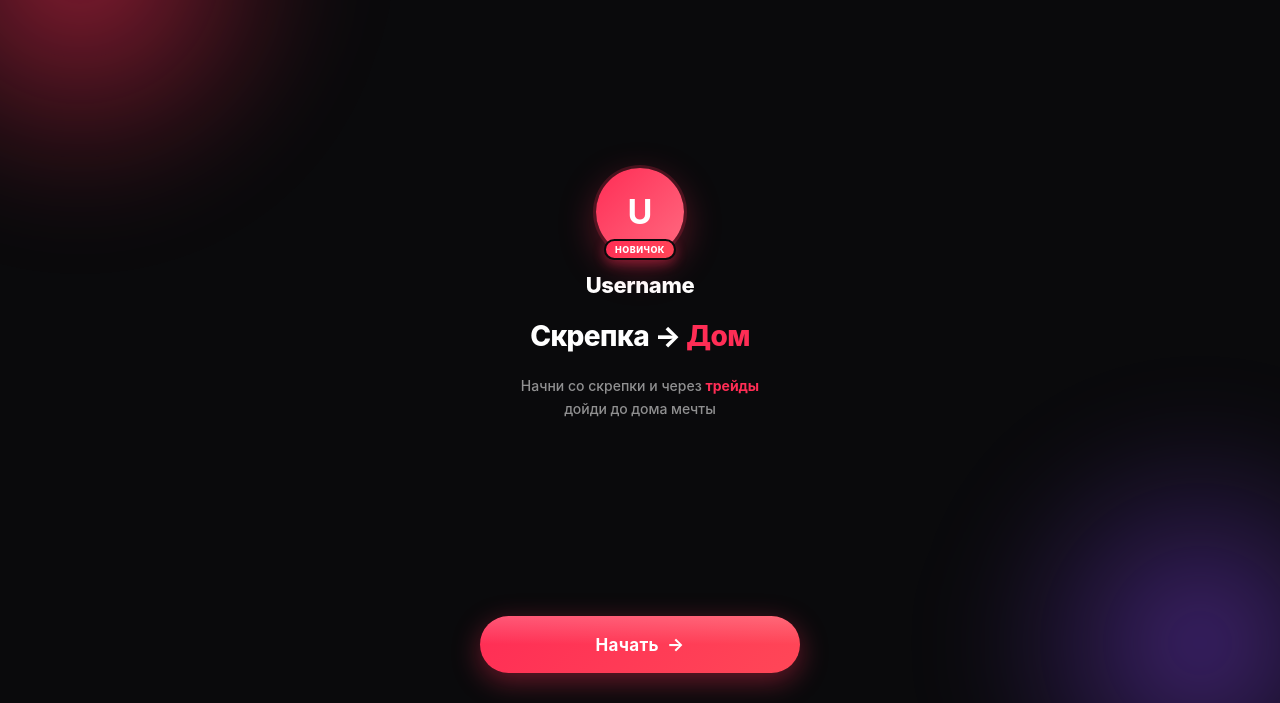
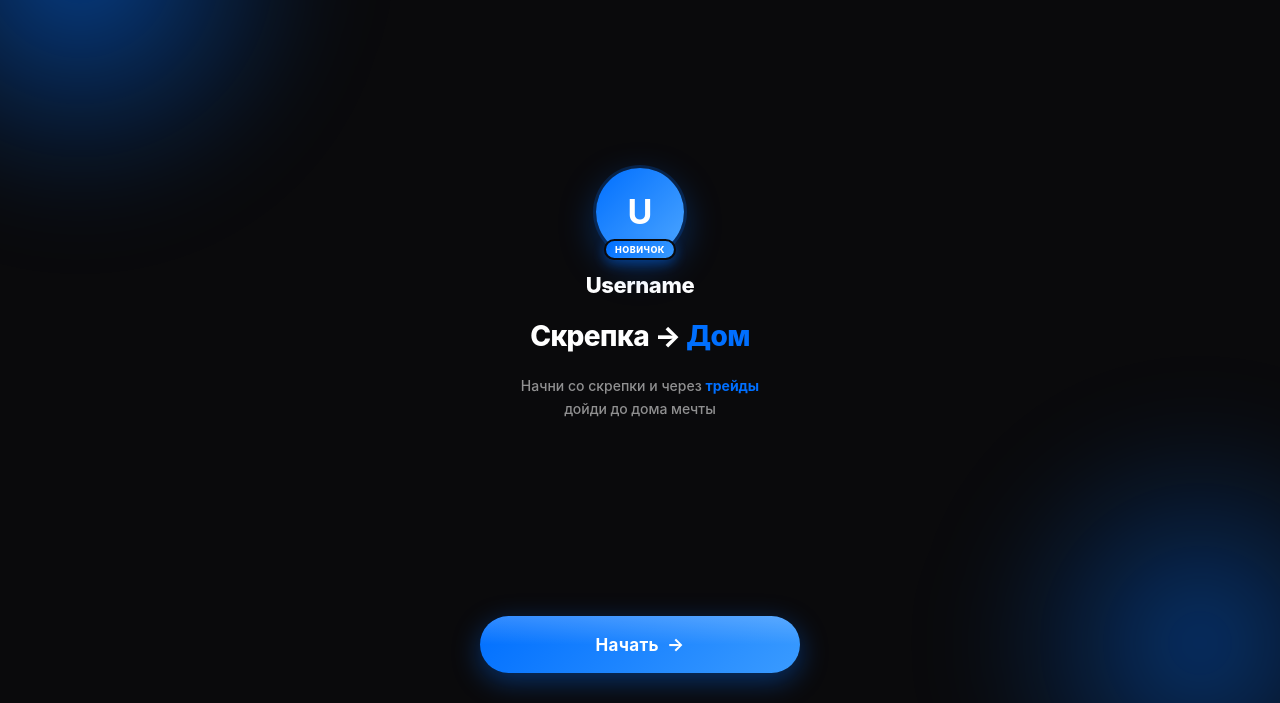
Before and after one commit to zadano/zadano.github.io, a plain HTML site: page game.html in a window 1280 px wide. Shown: the part 97-800 px from the top of the page. Drawn offline with Linux system fonts and the light colour scheme.

Commit message:
Update game.html

```diff
--- a/game.html
+++ b/game.html
@@ -39,7 +39,7 @@
         .loader-screen {
             position: fixed;
             inset: 0;
-            background-image: url('https://raw.githubusercontent.com/zadano/zadano.github.io/main/Green%20Beam.png');
+            background-image: url('https://github.com/zadano/zadano.github.io/blob/main/Blueprint%20%E2%80%94%20Vector.png?raw=true');
             background-size: cover;
             background-repeat: no-repeat;
             background-position: center center;
@@ -54,25 +54,17 @@
             padding: env(safe-area-inset-top) env(safe-area-inset-right) env(safe-area-inset-bottom) env(safe-area-inset-left);
         }
 
-        /* Лёгкое затемнение для читаемости лого */
-        .loader-screen::before {
-            content: '';
-            position: absolute;
-            inset: 0;
-            background: radial-gradient(ellipse at 50% 40%, transparent 0%, rgba(0,0,0,0.4) 70%, rgba(0,0,0,0.75) 100%);
-            pointer-events: none;
-        }
-
         .loader-screen.hidden {
             opacity: 0;
             visibility: hidden;
         }
 
         .loader-logo {
-            width: 170px;
+            width: 187px; /* 170px + 10% */
             height: auto;
             position: relative;
             z-index: 1;
+            top: 9px;
             filter: drop-shadow(0 8px 32px rgba(0,0,0,0.6));
         }
 
@@ -91,7 +83,7 @@
             display: block;
             width: 40%;
             height: 100%;
-            background: #ff2d55;
+            background: #006FFF;
             border-radius: 99px;
             animation: loadSlide 1.1s ease-in-out infinite;
         }
@@ -139,9 +131,9 @@
             left: -180px;
             background: radial-gradient(
                 circle at center,
-                rgba(255,45,85,0.55) 0%,
-                rgba(255,45,85,0.28) 30%,
-                rgba(255,45,85,0.08) 55%,
+                rgba(0,111,255,0.55) 0%,
+                rgba(0,111,255,0.28) 30%,
+                rgba(0,111,255,0.08) 55%,
                 transparent 72%
             );
             filter: blur(40px);
@@ -154,9 +146,9 @@
             right: -160px;
             background: radial-gradient(
                 circle at center,
-                rgba(140,70,255,0.42) 0%,
-                rgba(140,70,255,0.2) 30%,
-                rgba(140,70,255,0.06) 55%,
+                rgba(0,111,255,0.42) 0%,
+                rgba(0,111,255,0.2) 30%,
+                rgba(0,111,255,0.06) 55%,
                 transparent 72%
             );
             filter: blur(40px);
@@ -220,7 +212,7 @@
             width: 88px;
             height: 88px;
             border-radius: 50%;
-            background: linear-gradient(135deg, #ff2d55, #ff6b81);
+            background: linear-gradient(135deg, #006FFF, #4DA6FF);
             display: flex;
             align-items: center;
             justify-content: center;
@@ -228,7 +220,7 @@
             font-weight: 700;
             color: #fff;
             overflow: hidden;
-            box-shadow: 0 0 0 3px rgba(255,45,85,0.2), 0 12px 36px rgba(255,45,85,0.35);
+            box-shadow: 0 0 0 3px rgba(0,111,255,0.2), 0 12px 36px rgba(0,111,255,0.35);
         }
 
         .avatar img {
@@ -242,7 +234,7 @@
             bottom: -4px;
             left: 50%;
             transform: translateX(-50%);
-            background: linear-gradient(135deg, #ff2d55, #ff4757);
+            background: linear-gradient(135deg, #006FFF, #3A9BFF);
             color: #fff;
             font-size: 9px;
             font-weight: 800;
@@ -250,7 +242,7 @@
             text-transform: uppercase;
             padding: 3px 9px;
             border-radius: 99px;
-            box-shadow: 0 4px 12px rgba(255,45,85,0.4);
+            box-shadow: 0 4px 12px rgba(0,111,255,0.4);
             border: 2px solid var(--tg-theme-bg-color, #0a0a0c);
             white-space: nowrap;
         }
@@ -278,7 +270,7 @@
         }
 
         .headline h1 span {
-            color: #ff2d55;
+            color: #006FFF;
         }
 
         /* Текст */
@@ -293,7 +285,7 @@
         }
 
         .path-text strong {
-            color: #ff2d55;
+            color: #006FFF;
             font-weight: 700;
         }
 
@@ -313,7 +305,7 @@
             width: 100%;
             max-width: 320px;
             padding: 18px;
-            background: linear-gradient(135deg, #ff2d55, #ff4757);
+            background: linear-gradient(135deg, #006FFF, #3A9BFF);
             border: none;
             border-radius: 99px;
             color: #fff;
@@ -324,7 +316,7 @@
             flex-shrink: 0;
             position: relative;
             overflow: hidden;
-            box-shadow: 0 8px 28px rgba(255,45,85,0.4);
+            box-shadow: 0 8px 28px rgba(0,111,255,0.4);
             letter-spacing: 0.3px;
             display: flex;
             align-items: center;
@@ -344,7 +336,7 @@
 
         .btn:active {
             transform: scale(0.96);
-            box-shadow: 0 4px 16px rgba(255,45,85,0.3);
+            box-shadow: 0 4px 16px rgba(0,111,255,0.3);
         }
 
         .btn .arrow-icon {
```
